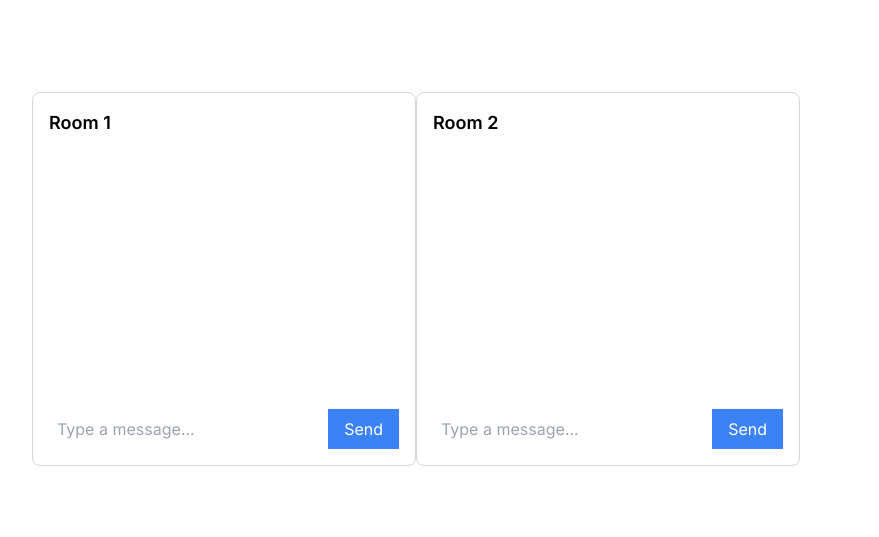
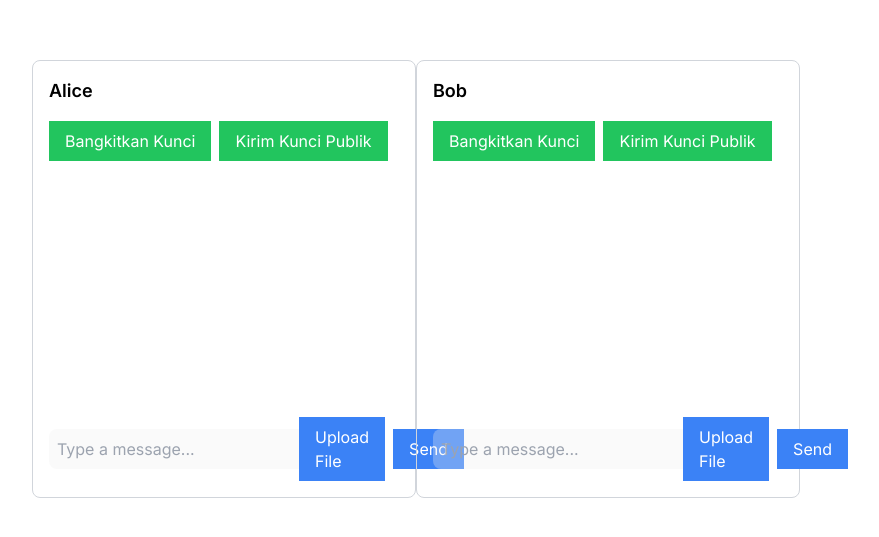
Before and after one commit to Fakhripm/kripto-tucil3, a Next.js app: page / in a window 1280 px wide. Shown: the part 121-658 px from the top of the page, without its empty margins (224-1103 px from the left). Built offline with nearby package versions, Linux system fonts and the light colour scheme.

Commit message:
file error dikit

```diff
--- a/src/app/page.tsx
+++ b/src/app/page.tsx
@@ -1,15 +1,12 @@
 'use client';
 import React, { useState } from 'react';
-
-const { encryptRSA, decryptRSA, arrayToBase64 } = require('./../utils/rsa.js');
-import { keyPairOne, keyPairTwo } from './globalVariables';
 
 interface Message {
   text: string;
   sender: string;
   modified?: boolean;
-  decrypted?: boolean; // Add decrypted field to track whether a message has been decrypted
-  array?: BigInt[];
+  decrypted?: boolean;
+  isFile?: boolean;
 }
 
 export default function Home() {
@@ -17,11 +14,16 @@ export default function Home() {
   const [room2Messages, setRoom2Messages] = useState<Message[]>([]);
   const [inputValueRoom1, setInputValueRoom1] = useState('');
   const [inputValueRoom2, setInputValueRoom2] = useState('');
-
-  console.log("publickeyTwo", keyPairTwo.publicKey);
-  console.log("privatekeyTwo", keyPairTwo.privateKey);
+  const [generateKeyPressedRoom1, setGenerateKeyPressedRoom1] = useState(false);
+  const [sendPublicKeyPressedRoom1, setSendPublicKeyPressedRoom1] = useState(false);
+  const [generateKeyPressedRoom2, setGenerateKeyPressedRoom2] = useState(false);
+  const [sendPublicKeyPressedRoom2, setSendPublicKeyPressedRoom2] = useState(false);
 
   const handleSendMessage = (room: number) => {
+    const generateKeyPressed = room === 1 ? generateKeyPressedRoom1 : generateKeyPressedRoom2;
+    const sendPublicKeyPressed = room === 1 ? sendPublicKeyPressedRoom1 : sendPublicKeyPressedRoom2;
+    if (!generateKeyPressed || !sendPublicKeyPressed) return;
+
     const inputValue = room === 1 ? inputValueRoom1 : inputValueRoom2;
     if (inputValue.trim() === '') return;
     const originalMessage: Message = { text: inputValue, sender: `Room ${room}` };
@@ -38,28 +40,20 @@ export default function Home() {
     const inputValue = room === 1 ? inputValueRoom1 : inputValueRoom2;
     if (inputValue.trim() === '') return;
     const originalMessage: Message = { text: inputValue, sender: `Room ${room}` };
-    var inputEncrypted = " ";
-    if (room === 1) {
-      inputEncrypted = arrayToBase64(encryptRSA(inputValue,keyPairTwo.publicKey));
-    }
-    else {
-      inputEncrypted = arrayToBase64(encryptRSA(inputValue,keyPairOne.publicKey));
-    }
-    var modifiedMessage: Message = { text: `${inputEncrypted} (enkripted)`, sender: `Room ${room}`, modified: true };
 
-    // Update state for both rooms with original and modified messages
+    const isFile = /^file:/.test(inputValue);
+    originalMessage.isFile = isFile;
+
+    const modifiedMessage: Message = { text: `${inputValue} (enkripted)`, sender: `Room ${room}`, modified: true, isFile };
+
     if (room === 1) {
       setRoom1Messages([...room1Messages, originalMessage]);
       setRoom2Messages([...room2Messages, modifiedMessage]);
-      modifiedMessage.array = (encryptRSA(inputValue,keyPairTwo.publicKey));
-    }
-    else {
+    } else {
       setRoom2Messages([...room2Messages, originalMessage]);
       setRoom1Messages([...room1Messages, modifiedMessage]);
-      modifiedMessage.array = (encryptRSA(inputValue,keyPairOne.publicKey));
     }
 
-    // Clear input value
     if (room === 1) {
       setInputValueRoom1('');
     } else {
@@ -67,17 +61,11 @@ export default function Home() {
     }
   };
 
-
   const handleDecryptMessage = (room: number, index: number) => {
-    let messages = room === 1 ? [...room1Messages] : [...room2Messages];
+    const messages = room === 1 ? [...room1Messages] : [...room2Messages];
     const decryptedMessage = messages[index].text.replace(' (enkripted)', '');
-    if (room === 1) {
-      messages[index].text = decryptRSA(messages[index].array ,keyPairOne.privateKey);
-    }
-    else {
-      messages[index].text = decryptRSA(messages[index]. array,keyPairTwo.privateKey);
-    }
-    messages[index].decrypted = true; // Set decrypted flag to true
+    messages[index].text = decryptedMessage;
+    messages[index].decrypted = true;
     if (room === 1) {
       setRoom1Messages(messages);
     } else {
@@ -85,20 +73,72 @@ export default function Home() {
     }
   };
 
+  const handleGenerateKey = (room: number) => {
+    if (room === 1) {
+      setGenerateKeyPressedRoom1(true);
+    } else {
+      setGenerateKeyPressedRoom2(true);
+    }
+  };
+
+  const handleSendPublicKey = (room: number) => {
+    if (room === 1) {
+      setSendPublicKeyPressedRoom1(true);
+    } else {
+      setSendPublicKeyPressedRoom2(true);
+    }
+  };
+
+  const handleFileUpload = (room: number, event: React.ChangeEvent<HTMLInputElement>) => {
+    const file = event.target.files?.[0];
+    if (!file) return;
+
+    const reader = new FileReader();
+    reader.onload = () => {
+      const fileContent = reader.result as string;
+      const inputValue = `file:${file.name}`;
+
+      if (room === 1) {
+        setInputValueRoom1(inputValue);
+      } else {
+        setInputValueRoom2(inputValue);
+      }
+    };
+    reader.readAsDataURL(file);
+  };
+
+  const handleFileDownload = (url: string) => {
+    const anchor = document.createElement('a');
+    anchor.href = url;
+    anchor.download = url.replace('file:', '');
+    anchor.click();
+  };
+
   return (
     <div className="flex">
       <div className="border border-gray-300 rounded-lg p-4 w-96">
-        <h2 className="text-lg font-semibold mb-4">Room 1</h2>
+        <h2 className="text-lg font-semibold mb-4">Alice</h2>
+        <div className="mt-2">
+          <button onClick={() => handleGenerateKey(1)} className="bg-green-500 hover:bg-green-600 text-white px-4 py-2">Bangkitkan Kunci</button>
+          <button onClick={() => handleSendPublicKey(1)} className={`ml-2 bg-green-500 hover:bg-green-600 text-white px-4 py-2 ${!generateKeyPressedRoom1 && "cursor-not-allowed"}`} disabled={!generateKeyPressedRoom1}>Kirim Kunci Publik</button>
+        </div>
         <div className="mb-4 h-60 overflow-y-auto">
           {room1Messages.map((msg, index) => (
             <div key={index} className={`flex mb-2 justify-${msg.sender === 'Room 1' ? 'end' : 'start'}`}>
               <div className="flex flex-col items-start">
                 <span className="text-xs text-gray-500 mb-1">{msg.sender}</span>
+                {msg.isFile ? (
+                  <div className={`rounded-lg p-2 ${msg.sender === 'Room 1' ? 'bg-blue-500 text-white' : 'bg-green-300 text-black'}`}>
+                    <a href={msg.text} download>{msg.text.replace('file:', '')}</a>
+                    <button onClick={() => handleFileDownload(msg.text)} className="text-xs text-gray-500 hover:text-gray-800 ml-2">Download</button>
+                  </div>
+                ) : (
                   <div className={`rounded-lg p-2 ${msg.sender === 'Room 1' ? 'bg-blue-500 text-white' : 'bg-green-300 text-black'}`}>
                     {msg.text}
                   </div>
+                )}
               </div>
-              {msg.modified && !msg.decrypted && ( // Only show decrypt button if message is modified and not decrypted
+              {msg.modified && !msg.decrypted && (
                 <button onClick={() => handleDecryptMessage(1, index)} className="ml-2 text-xs text-gray-500 hover:text-gray-800">Decrypt</button>
               )}
             </div>
@@ -110,23 +150,42 @@ export default function Home() {
             value={inputValueRoom1}
             onChange={(e) => setInputValueRoom1(e.target.value)}
             placeholder="Type a message..."
-            className="flex-1 rounded-l-lg p-2 focus:outline-none focus:ring-2 focus:ring-blue-500 focus:border-transparent"
+            className={`flex-1 rounded-l-lg p-2 focus:outline-none focus:ring-2 focus:ring-blue-500 focus:border-transparent ${!generateKeyPressedRoom1 && "cursor-not-allowed"}`}
+            disabled={!generateKeyPressedRoom1}
           />
-          <button onClick={() => handleEncryptMessage(1)} className="bg-blue-500 hover:bg-blue-600 text-white px-4 py-2">Send</button>
+          <input
+            type="file"
+            onChange={(e) => handleFileUpload(1, e)}
+            className={`hidden`}
+            id="file-upload-room1"
+          />
+          <label htmlFor="file-upload-room1" className={`bg-blue-500 hover:bg-blue-600 text-white px-4 py-2 cursor-pointer ${!generateKeyPressedRoom1 && "cursor-not-allowed"}`} disabled={!generateKeyPressedRoom1}>Upload File</label>
+          <button onClick={() => handleEncryptMessage(1)} className={`bg-blue-500 hover:bg-blue-600 text-white px-4 py-2 ml-2 ${!generateKeyPressedRoom1 && "cursor-not-allowed"}`} disabled={!generateKeyPressedRoom1}>Send</button>
         </div>
       </div>
       <div className="border border-gray-300 rounded-lg p-4 w-96">
-        <h2 className="text-lg font-semibold mb-4">Room 2</h2>
+        <h2 className="text-lg font-semibold mb-4">Bob</h2>
+        <div className="mt-2">
+          <button onClick={() => handleGenerateKey(2)} className="bg-green-500 hover:bg-green-600 text-white px-4 py-2">Bangkitkan Kunci</button>
+          <button onClick={() => handleSendPublicKey(2)} className={`ml-2 bg-green-500 hover:bg-green-600 text-white px-4 py-2 ${!generateKeyPressedRoom2 && "cursor-not-allowed"}`} disabled={!generateKeyPressedRoom2}>Kirim Kunci Publik</button>
+        </div>
         <div className="mb-4 h-60 overflow-y-auto">
           {room2Messages.map((msg, index) => (
             <div key={index} className={`flex mb-2 justify-${msg.sender === 'Room 2' ? 'end' : 'start'}`}>
               <div className="flex flex-col items-start">
                 <span className="text-xs text-gray-500 mb-1">{msg.sender}</span>
+                {msg.isFile ? (
+                  <div className={`rounded-lg p-2 ${msg.sender === 'Room 2' ? 'bg-blue-500 text-white' : 'bg-green-300 text-black'}`}>
+                    <a href={msg.text} download>{msg.text.replace('file:', '')}</a>
+                    <button onClick={() => handleFileDownload(msg.text)} className="text-xs text-gray-500 hover:text-gray-800 ml-2">Download</button>
+                  </div>
+                ) : (
                   <div className={`rounded-lg p-2 ${msg.sender === 'Room 2' ? 'bg-blue-500 text-white' : 'bg-green-300 text-black'}`}>
                     {msg.text}
                   </div>
+                )}
               </div>
-              {msg.modified && !msg.decrypted && ( // Only show decrypt button if message is modified and not decrypted
+              {msg.modified && !msg.decrypted && (
                 <button onClick={() => handleDecryptMessage(2, index)} className="ml-2 text-xs text-gray-500 hover:text-gray-800">Decrypt</button>
               )}
             </div>
@@ -138,9 +197,17 @@ export default function Home() {
             value={inputValueRoom2}
             onChange={(e) => setInputValueRoom2(e.target.value)}
             placeholder="Type a message..."
-            className="flex-1 rounded-l-lg p-2 focus:outline-none focus:ring-2 focus:ring-blue-500 focus:border-transparent"
+            className={`flex-1 rounded-l-lg p-2 focus:outline-none focus:ring-2 focus:ring-blue-500 focus:border-transparent ${!generateKeyPressedRoom2 && "cursor-not-allowed"}`}
+            disabled={!generateKeyPressedRoom2}
           />
-          <button onClick={() => handleEncryptMessage(2)} className="bg-blue-500 hover:bg-blue-600 text-white px-4 py-2">Send</button>
+          <input
+            type="file"
+            onChange={(e) => handleFileUpload(2, e)}
+            className={`hidden`}
+            id="file-upload-room2"
+          />
+          <label htmlFor="file-upload-room2" className={`bg-blue-500 hover:bg-blue-600 text-white px-4 py-2 cursor-pointer ${!generateKeyPressedRoom2 && "cursor-not-allowed"}`} disabled={!generateKeyPressedRoom2}>Upload File</label>
+          <button onClick={() => handleEncryptMessage(2)} className={`bg-blue-500 hover:bg-blue-600 text-white px-4 py-2 ml-2 ${!generateKeyPressedRoom2 && "cursor-not-allowed"}`} disabled={!generateKeyPressedRoom2}>Send</button>
         </div>
       </div>
     </div>
```
Lines whose indentation alone changed are shown as unchanged.
